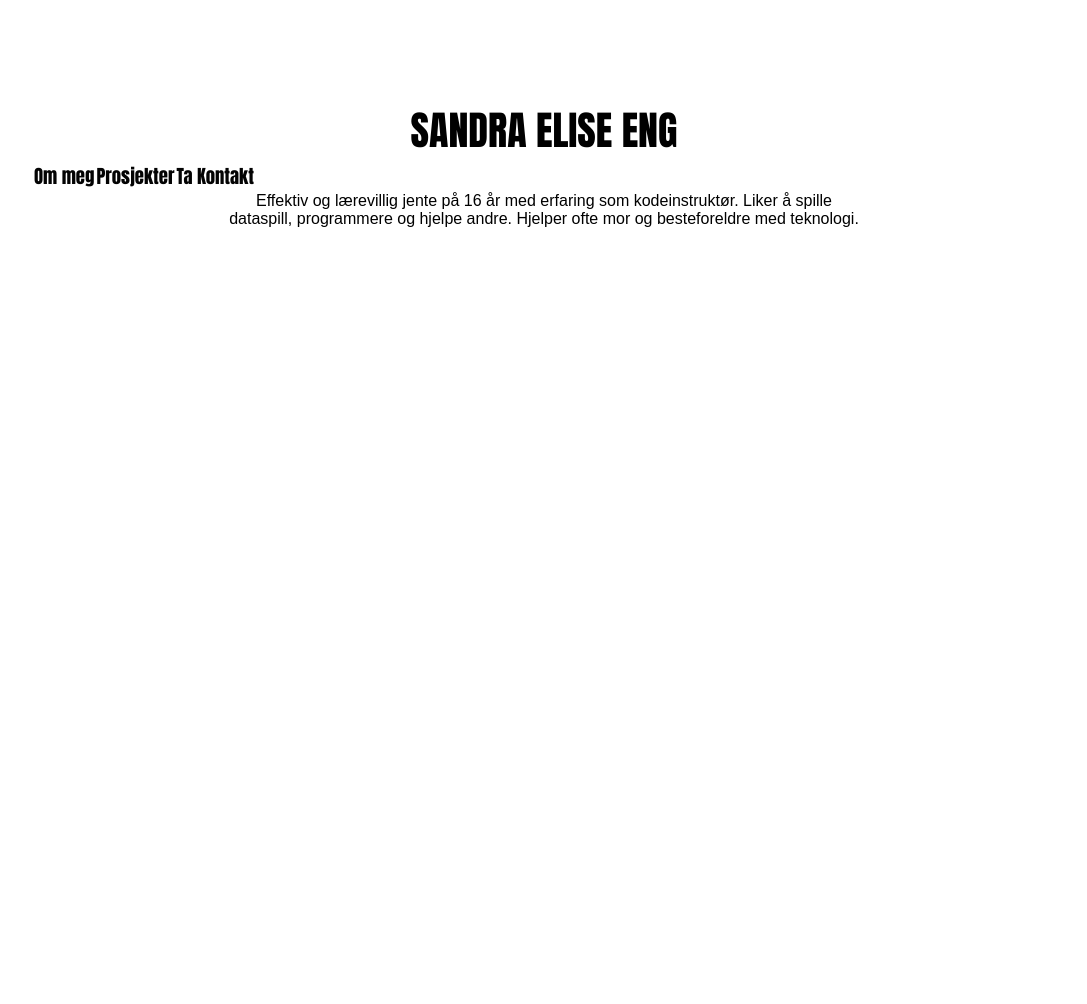
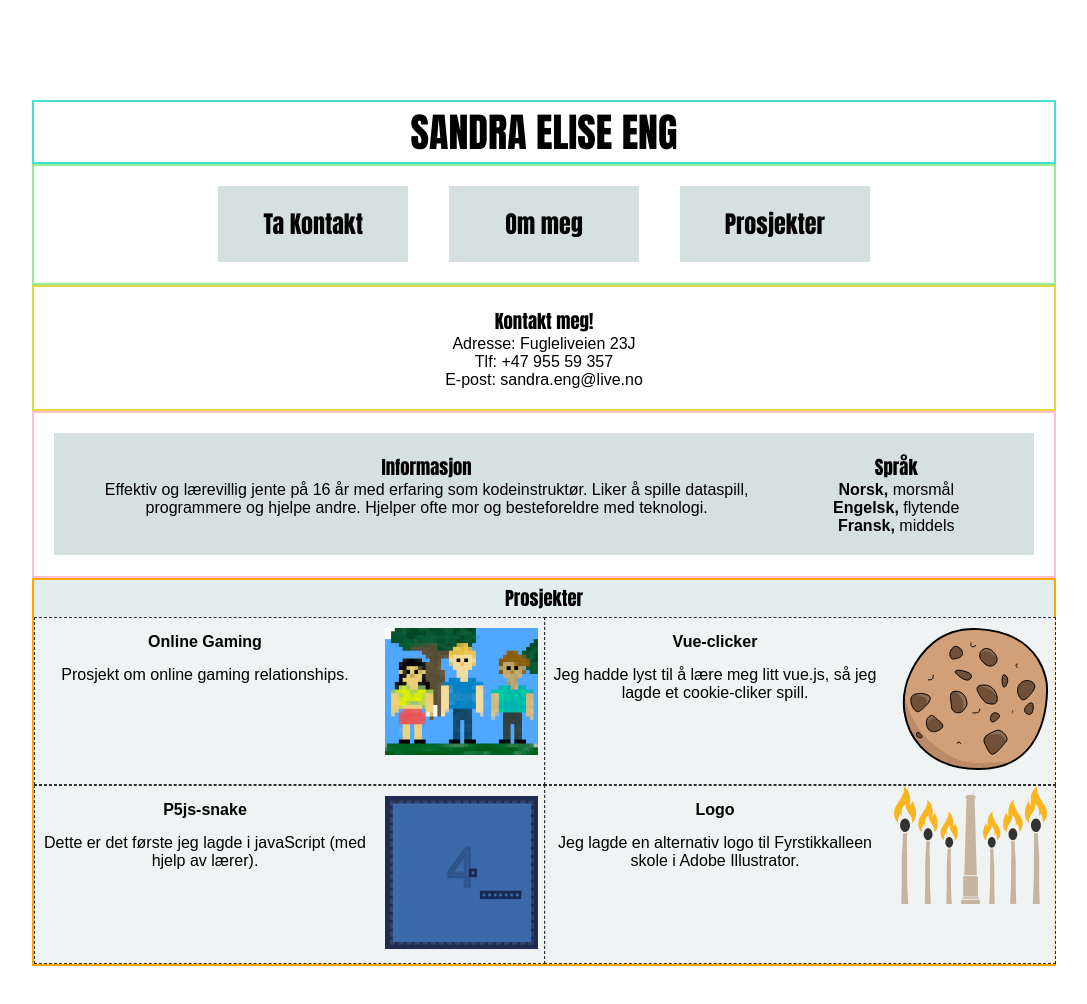
Before and after one commit to fillder/Zandra7.github.io, a plain HTML site: page index.html in a window 1280 px wide. Shown: the whole page, without its empty margins (96-1183 px from the left). Before the commit the page ends 800 px from the top, so only its background shows below. Drawn offline with Linux system fonts and the light colour scheme.

Commit message:
La til prosjektside

```diff
--- a/index.html
+++ b/index.html
@@ -9,16 +9,82 @@
     </head>
     <body>
         <main>
-            <h1>SANDRA ELISE ENG</h1>
-            <table>
-                <tr>
-                    <th><a href="omMeg.html"><h3>Om meg</h3></a></th>
-                    <th><a href="prosjekter.html"><h3>Prosjekter</h3></a></th>
-                    <th><a href="taKontakt.html"><h3>Ta Kontakt</h3></a></th>
-                </tr>
-            </table>
-            <p>Effektiv og lærevillig jente på 16 år med erfaring som kodeinstruktør. Liker å spille <br>dataspill, programmere og hjelpe andre. Hjelper ofte mor og besteforeldre med teknologi.</p>
+            <div class="name">
+                <h1>SANDRA ELISE ENG</h1>
+            </div>
+
+            <div class="knapper-beholder">
+                <div class="knapper"><a href="#kontakt"><h2>Ta Kontakt</h2></a></div>
+                <div class="knapper"><a href="#om-meg"><h2>Om meg</h2></a></div>
+                <div class="knapper"><a href="#prosj-tittel"><h2>Prosjekter</h2></a></div>
+            </div>
+
+            <div id="kontakt">
+                <h3>Kontakt meg!</h3>
+                <p>Adresse: Fugleliveien 23J</p>
+                <p>Tlf: +47 955 59 357</p>
+                <p>E-post: sandra.eng@live.no</p>
+            </div>
+
+
+            <div class="info-og-språk-beholder" id="om-meg" >
+                <div class="info-og-språk">
+                    <div>
+                        <h3>Informasjon</h3>
+                        <p>Effektiv og lærevillig jente på 16 år med erfaring som kodeinstruktør. Liker å spille dataspill, programmere og hjelpe andre. Hjelper ofte mor og besteforeldre med teknologi.</p>
+                    </div>
+                    <div>
+                        <h3>Språk</h3>
+                        <p><b>Norsk,</b> morsmål</p>
+                        <p><b>Engelsk,</b> flytende</p>
+                        <p><b>Fransk,</b> middels</p>
+                    </div>
+                </div>
+            </div>
+
+            <div class="prosjekter-beholder">
+                <div class="prosjekt">
+                    <h3 id="prosj-tittel">Prosjekter</h3>
+                    <div class="prosjekt-grid-beholder">
+                        <div class="prosjekt-item">
+                            <div>
+                                <a href="online-gaming.html"><h4>Online Gaming</h4></a>
+                                <p>Prosjekt om online gaming relationships.</p>
+                            </div>
+                            <div>
+                                <img class="prosjekt-bilder" src="/Images/Online-gaming-pic.png" alt="Kid by computer" width="90%">
+                            </div>
+                        </div>
+                        <div class="prosjekt-item">
+                            <div>
+                                <a href="https://github.com/Zandra7/Vue-clicker"><h4>Vue-clicker</h4></a>
+                                <p>Jeg hadde lyst til å lære meg litt vue.js, så jeg lagde et cookie-cliker spill.</p>
+                            </div>
+                            <div>
+                                <img class="prosjekt-bilder" src="/images/cookie.svg" alt="Cookie" width="90%">
+                            </div>
+                            </div>
+                        <div class="prosjekt-item">
+                            <div>
+                                <a href="https://github.com/Zandra7/P5js-snake"><h4>P5js-snake</h4></a>
+                                <p>Dette er det første jeg lagde i javaScript (med hjelp av lærer). </p>
+                            </div>
+                            <div>
+                                <img class="prosjekt-bilder" src="/Images/snake-img.png" alt="Snake-game picture" width="90%">
+                            </div>
+                        </div>
+                        <div class="prosjekt-item">
+                            <div>
+                                <a href="#"><h4>Logo</h4></a>
+                                <p>Jeg lagde en alternativ logo til Fyrstikkalleen skole i Adobe Illustrator.</p>
+                            </div>
+                            <div>
+                                <img class="logo-img" src="/Images/logo-img.svg" alt="F21 logo" width="90%">
+                            </div>
+                        </div>
+                    </div>
+                </div>
+            </div>
         </main>
-
     </body>
 </html>
--- a/style.css
+++ b/style.css
@@ -143,3 +143,8 @@ a {
 .prosjekt-bilder {
     margin: 10px;
 }
+
+.tekst {
+    margin-left: 24%;
+    margin-right: 24%;
+}
```
Also changed, not shown: online-gaming.html (added, +26 -0 lines), Images/Picture2-kopi.png (added).
